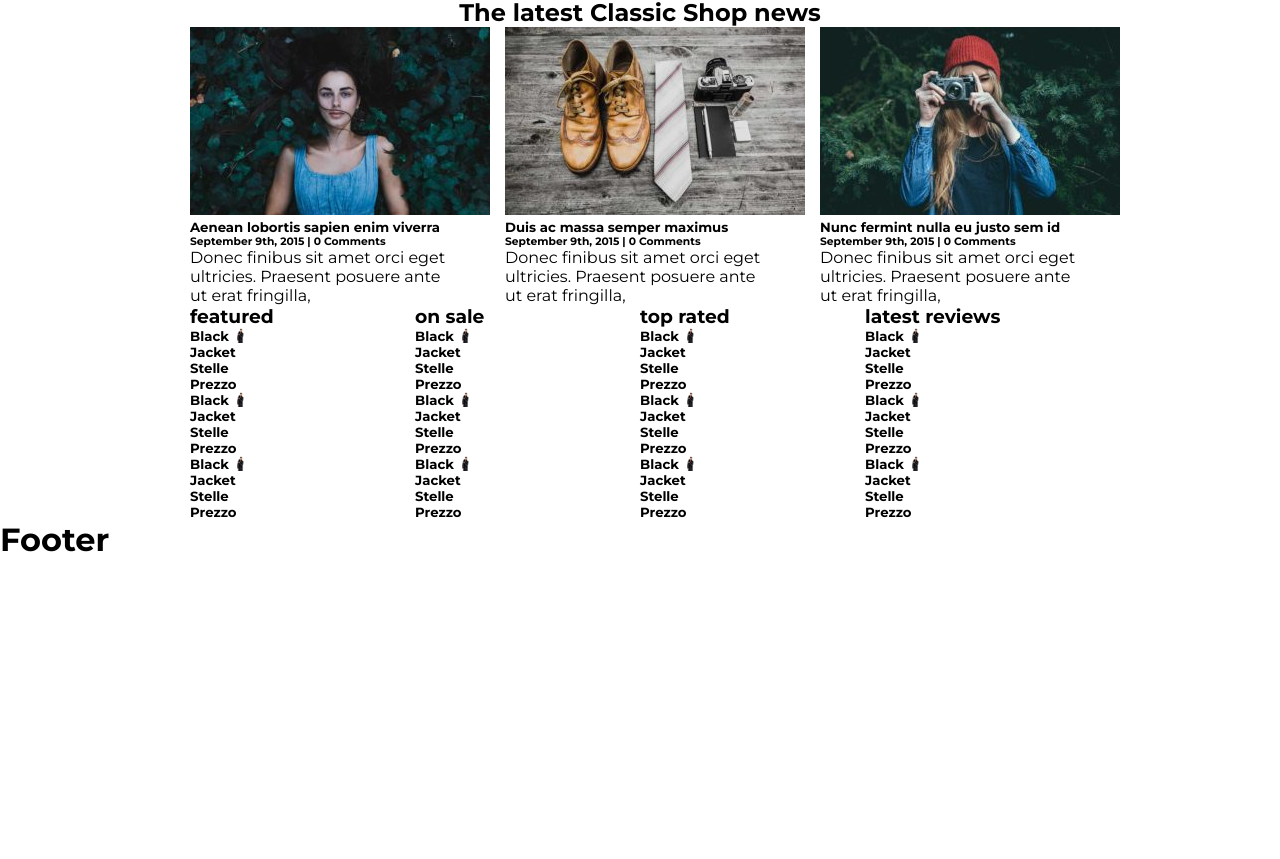
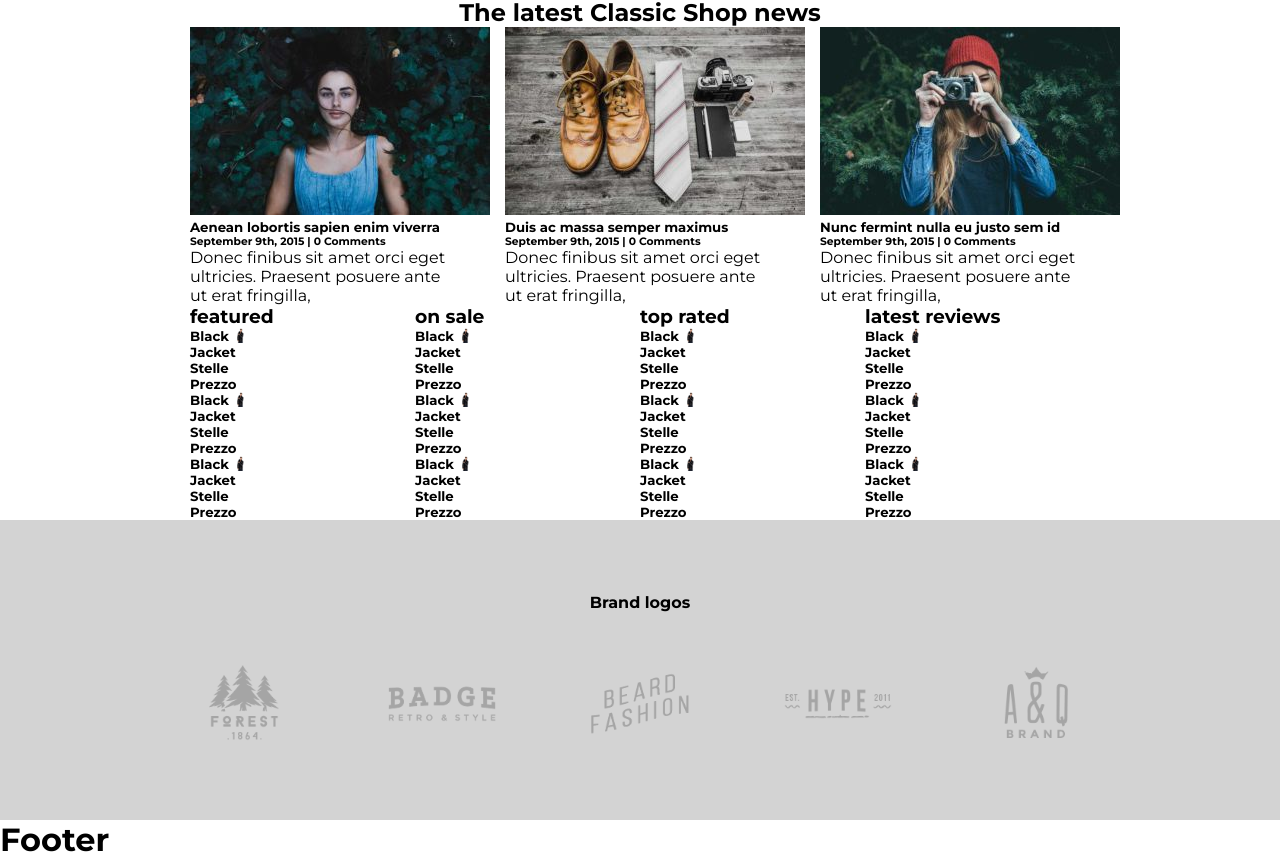
Before and after one commit to alestucci/proj-html-vuejs, a Vue app: page / in a window 1280 px wide. Shown: the part 3640-4499 px from the top of the page. Before the commit the page ends 4199 px from the top, so only its background shows below. Built offline with nearby package versions, Linux system fonts and the light colour scheme.

Commit message:
Sezione brand

```diff
--- a/src/components/mainBrands.vue
+++ b/src/components/mainBrands.vue
@@ -0,0 +1,37 @@
+<template>
+  <div id="brands">
+    <div class="container">
+      <h4>Brand logos</h4>
+      <div class="slides">
+        <img src="../assets/img/b_logotype_1.png" alt="" />
+        <img src="../assets/img/b_logotype_2.png" alt="" />
+        <img src="../assets/img/b_logotype_3.png" alt="" />
+        <img src="../assets/img/b_logotype_4.png" alt="" />
+        <img src="../assets/img/b_logotype_5.png" alt="" />
+      </div>
+    </div>
+  </div>
+</template>
+
+<script>
+export default {};
+</script>
+
+<style lang="scss" scoped>
+@import "../assets/styles/partials/variables";
+#brands {
+  background-color: lightgray;
+  height: 300px;
+  display: flex;
+  align-items: center;
+	text-align: center;
+}
+.slides {
+	margin-top: 3rem;
+  display: flex;
+  justify-content: space-between;
+}
+img {
+  width: 12%;
+}
+</style>
```
